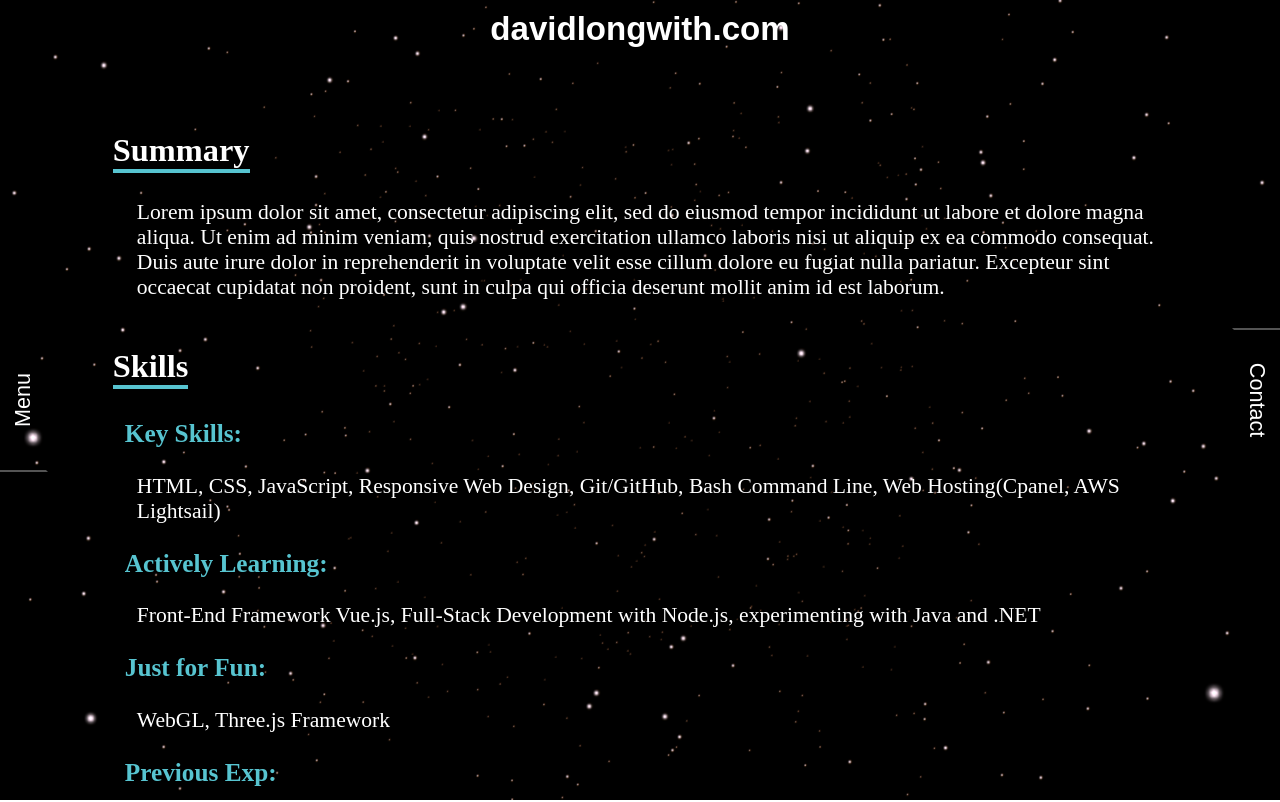
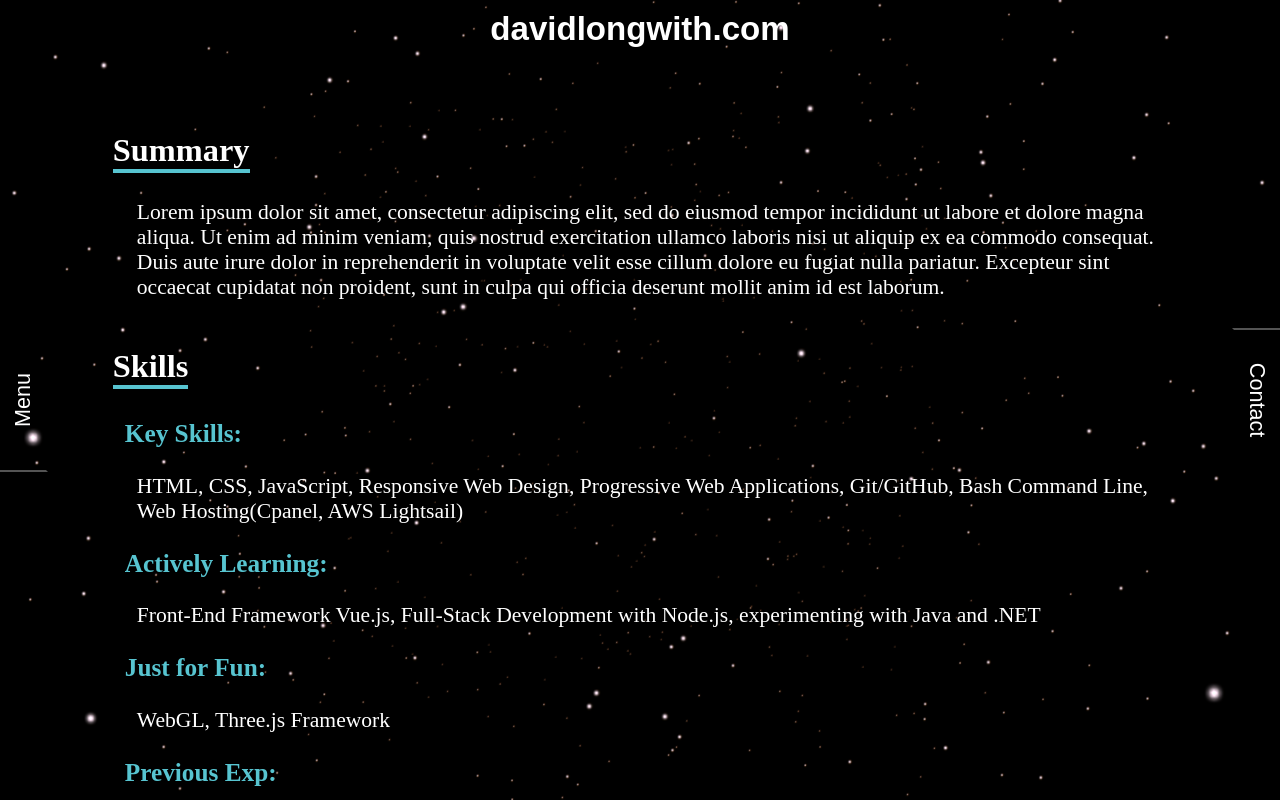
Before and after one commit to davidlongwith/portfolio-mysite-vue, a Vue app: page /about in a window 1280 px wide. Shown: the top 802 px of the page. Built offline with nearby package versions, Linux system fonts and the light colour scheme; a web font is replaced by a local one.

Commit message:
minor updates, sleepytime

```diff
--- a/src/views/About.vue
+++ b/src/views/About.vue
@@ -16,8 +16,9 @@
       <h2>Skills</h2>
       <h3>Key Skills:</h3>
       <p>
-        HTML, CSS, JavaScript, Responsive Web Design, Git/GitHub, Bash Command
-        Line, Web Hosting(Cpanel, AWS Lightsail)
+        HTML, CSS, JavaScript, Responsive Web Design, Progressive Web
+        Applications, Git/GitHub, Bash Command Line, Web Hosting(Cpanel, AWS
+        Lightsail)
       </p>
       <h3>Actively Learning:</h3>
       <p>
@@ -32,8 +33,8 @@
     <div class="content-block">
       <h2>Education</h2>
       <p>
-        Business Administration, Associate of Arts - AA
-        <br />Howard Community College <br />Graduated Spring 2014
+        Business Administration, Associate of Arts - AA <br />Howard Community
+        College <br />Graduate Spring 2014
       </p>
     </div>
     <div class="content-block">
```
